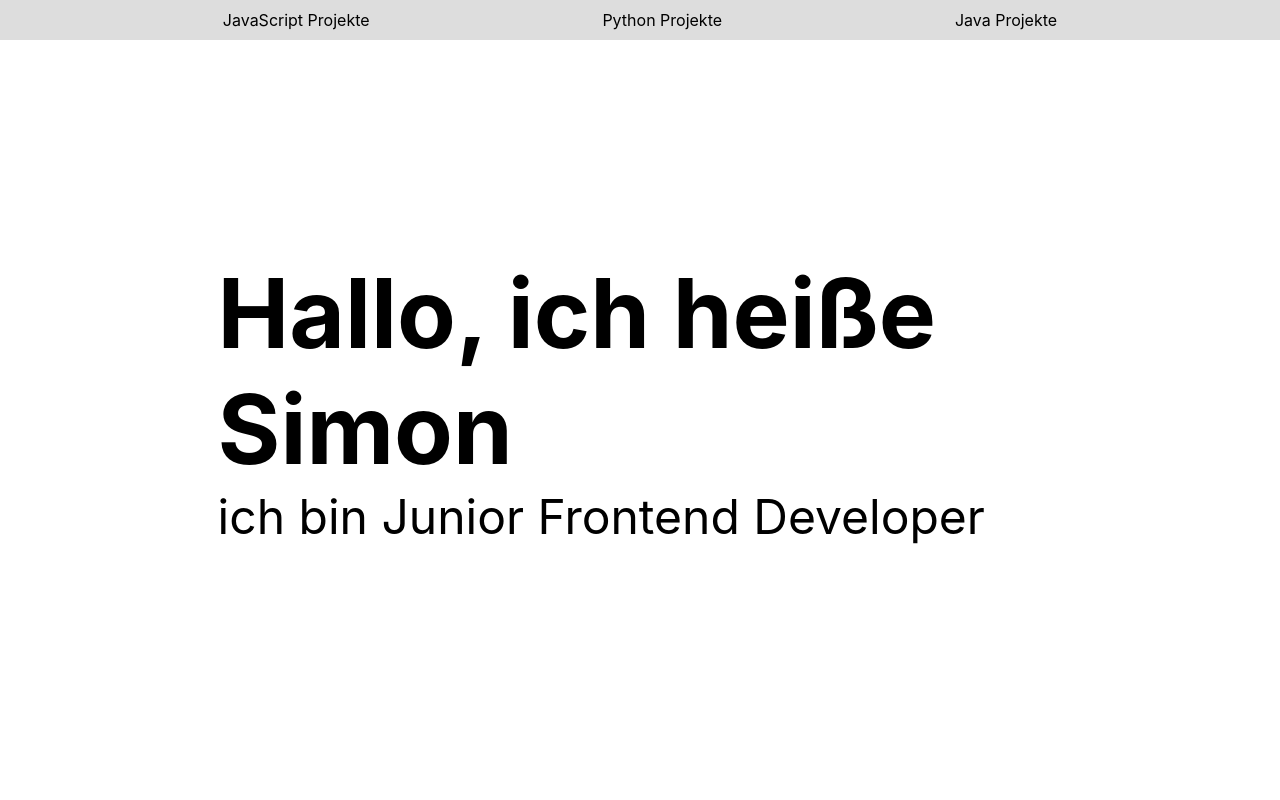
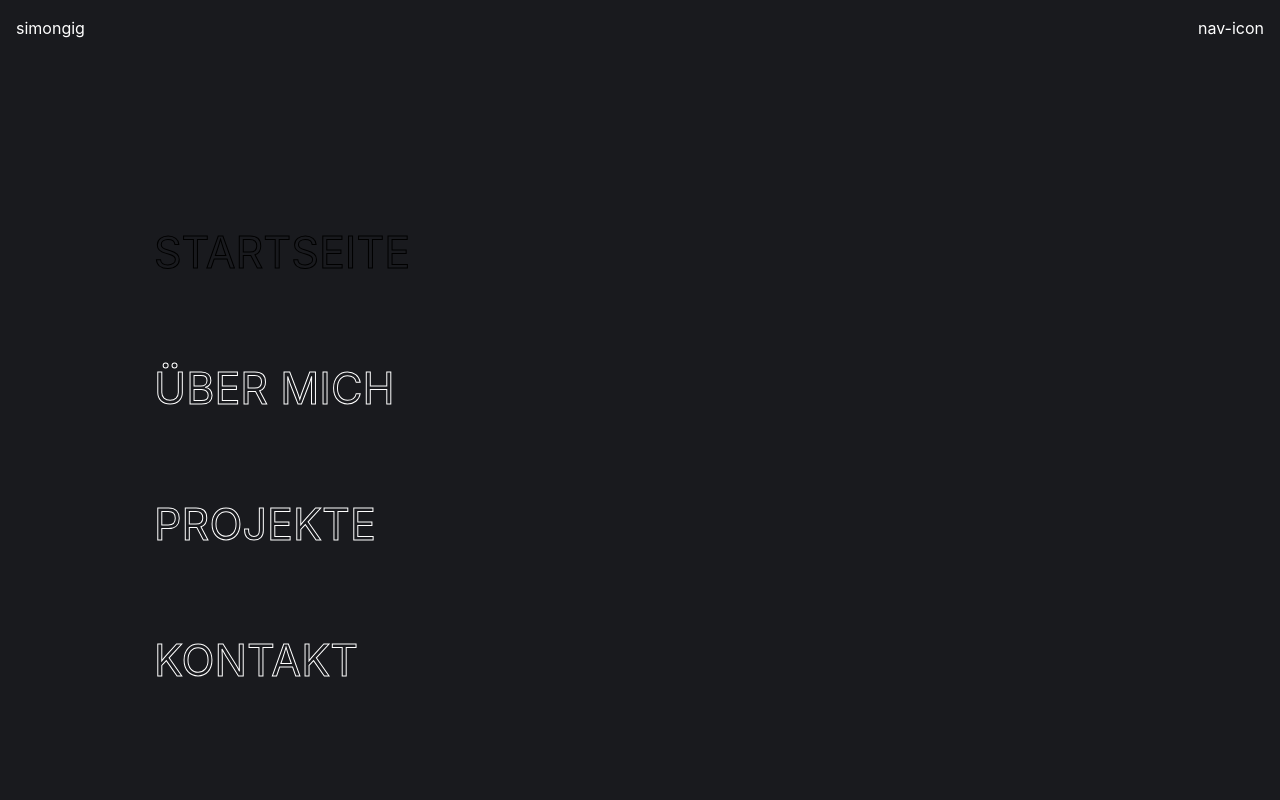
Before and after one commit to Simongig/portfolio, a plain HTML site: page index.html in a window 1280 px wide. Shown: the top 800 px of the page. Drawn offline with Linux system fonts and the light colour scheme.

Commit message:
added nav

```diff
--- a/css/style.css
+++ b/css/style.css
@@ -2,8 +2,11 @@
     padding: 0;
     margin: 0;
     font-family: -apple-system, BlinkMacSystemFont, 'Segoe UI', Roboto, Oxygen, Ubuntu, Cantarell, 'Open Sans', 'Helvetica Neue', sans-serif;
-    color: black;
+
+    box-sizing: border-box;
 }
+
+
 
 header {
     display: flex;
@@ -12,9 +15,25 @@ header {
     font-size: 3rem;
 }
 
-main > * {
+
+main>* {
     height: auto;
     min-height: 100vh;
+}
+
+.nav-elements {
+    display: none;
+    flex-direction: column;
+    justify-content: space-around;
+    align-items: flex-start;
+    padding: 10vw;
+    font-size: 2.7rem;
+    -webkit-text-stroke: 1px white;
+    text-transform: uppercase !important;
+}
+
+.nav-elements a {
+    color: transparent;
 }
 
 main {
@@ -23,18 +42,50 @@ main {
 }
 
 nav {
-    display: flex;
-    align-items: center;
-    justify-content: space-evenly;
     width: 100%;
+    padding: 0 1rem;
     position: fixed;
     top: 0;
-    background-color: rgb(221, 221, 221)
+    background-color: #191a1e;
 }
 
-.nav-element, .back-to-top > a {
+.top {
+    display: flex;
+    width: auto;
+    justify-content: space-between;
+    align-items: center;
+    height: 7vh;
+}
+
+.top a {
+    color: white;
+}
+
+
+.expand {
+    height: 100vh;
+    background-color: #191a1e;
+    z-index: 100;
+}
+
+.nav-element {
+    padding: 10px;
+}
+
+.nav-icon {
+
+    display: flex;
+    justify-content: flex-end;
+}
+
+a {
     text-decoration: none;
-    padding: 10px;
+    cursor: pointer;
+}
+
+.show {
+    display: flex;
+    height: 100vh;
 }
 
 article {
--- a/index.html
+++ b/index.html
@@ -10,10 +10,17 @@
 </head>
 
 <body>
-    <nav>
-        <a href="#js" class="nav-element">JavaScript Projekte</a>
-        <a href="#python" class="nav-element">Python Projekte</a>
-        <a href="#java" class="nav-element">Java Projekte</a>
+    <nav class="expand">
+        <div class="top">
+            <a href="/">simongig</a>
+            <a href="#" id="nav-icon" class="nav-icon">nav-icon</a>
+        </div>
+        <div class="nav-elements show">
+            <a href="" class="nav-element">Startseite</a>
+            <a href="#js" class="nav-element">Über mich</a>
+            <a href="#python" class="nav-element">Projekte</a>
+            <a href="#java" class="nav-element">Kontakt</a>
+        </div>
     </nav>
     <main>
         <header id="start">
--- a/script/js/script.js
+++ b/script/js/script.js
@@ -16,3 +16,28 @@ if (searchParams.get("pandorasBox") == "true") {
     var linktext = document.querySelector("#btt-button a");
     linktext.innerText = "🖕";
 }
+function addNavListener() {
+    var navIcon = document.getElementById("nav-icon");
+    var navElements = document.querySelector(".nav-elements");
+    var nav = document.querySelector("nav");
+    var state = false;
+    console.log("test");
+    function changeState(event) {
+        if (state) {
+            nav.classList.remove("expand");
+            navElements.classList.remove("show");
+        }
+        else {
+            nav.classList.add("expand");
+            navElements.classList.add("show");
+        }
+        state = !state;
+        console.log(state);
+    }
+    navIcon.addEventListener("click", changeState);
+}
+function main() {
+    addNavListener();
+    return 1;
+}
+main();
```
Also changed, not shown: script/ts/script.ts (+33 -0 lines).
